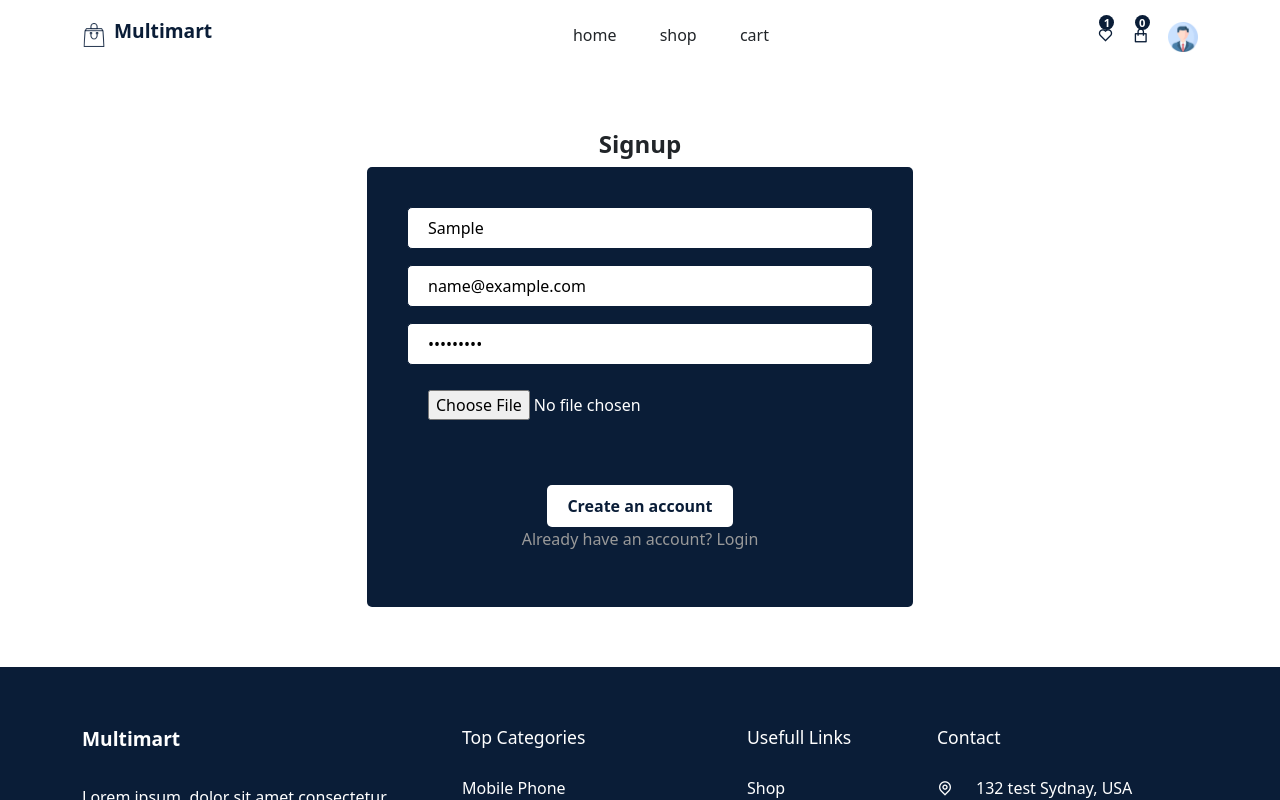
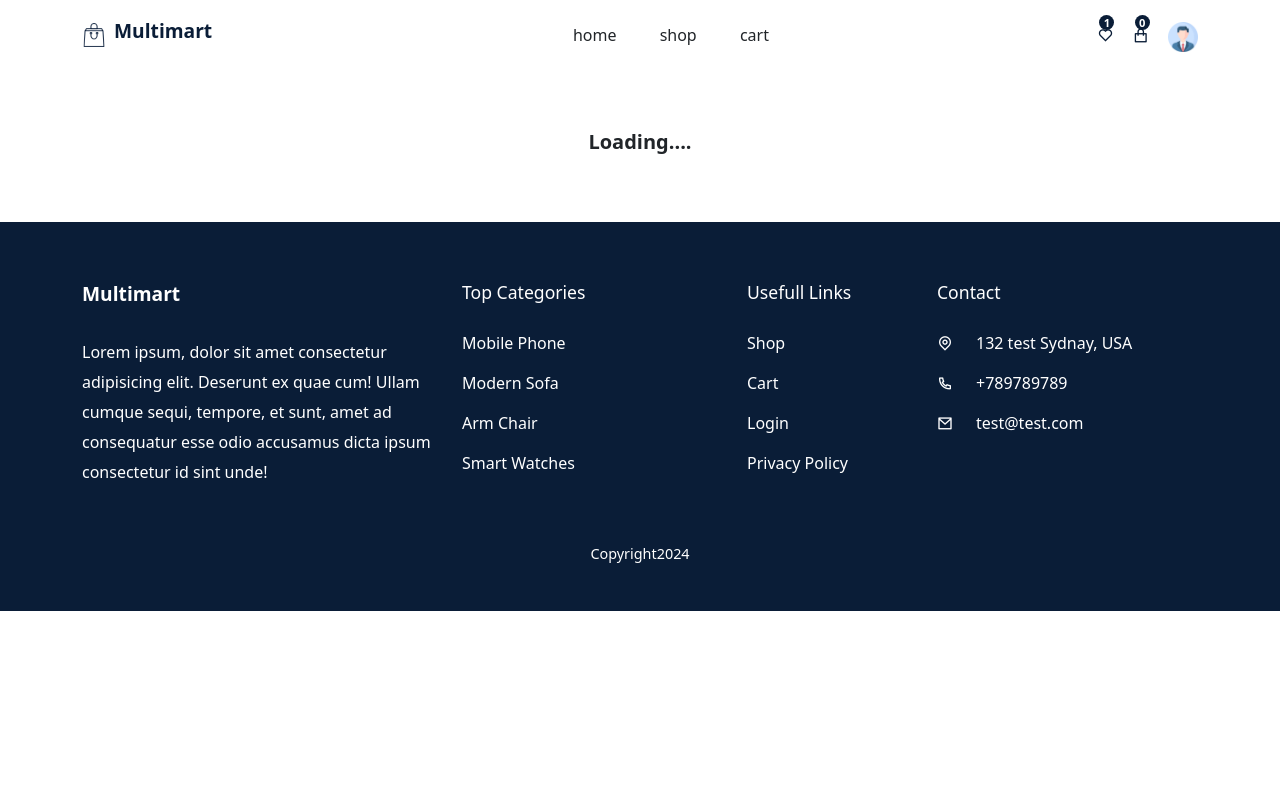
Before and after one commit to gentuuu/-Ecommerce-Website-Firebase, a React (Vite) app: page /Signup in a window 1280 px wide. Both pictures are taken after typing "Sample", "name@example.com", "Sample123" into the empty fields and a click on the button "Create an account". Shown: the top 800 px of the page. Built offline with nearby package versions, Linux system fonts and the light colour scheme; no server answers.

Commit message:
Add user do database
Dodanie użytkownika przez formularz do bazy danych

```diff
--- a/src/pages/Signup.jsx
+++ b/src/pages/Signup.jsx
@@ -3,7 +3,7 @@ import '../styles/Login.scss'
 import { useState } from 'react'
 import { Container, Row, Col, Form, FormGroup } from "reactstrap"
 import Helmet from '../components/Helmet/Helmet'
-import { Link } from 'react-router-dom'
+import { Link, useNavigate } from 'react-router-dom'
 
 import { createUserWithEmailAndPassword, updateProfile } from 'firebase/auth'
 import { ref, uploadBytesResumable, getDownloadURL } from 'firebase/storage'
@@ -23,6 +23,8 @@ const Signup = () => {
   const [file, setFile] = useState(null)
   const [loading, setLoadnig] = useState(false)
 
+  const navigate = useNavigate()
+
   const signup = async(e)=>{
     e.preventDefault()
     setLoadnig(true)
@@ -40,18 +42,30 @@ const Signup = () => {
           toast.error(error.message);
         },
         () => {
-          getDownloadURL(uploadTask.snapshot.ref).then(async(getDownloadURL) =>{
+          getDownloadURL(uploadTask.snapshot.ref).then(async(downloadURL) =>{
+            //update user profile
             await updateProfile(user, {
               displayName: username,
-              photoURL: getDownloadURL,
+              photoURL: downloadURL,
+            });
+
+            // store user data in firestore database
+            await setDoc(doc(db, 'users', user.uid),{
+              uid: user.uid,
+              displayName: username,
+              email,
+              photoUrl: downloadURL,
             });
           });
         }
       );
 
-      console.log(user)
+      setLoadnig(false)
+      toast.success('Account created')
+      navigate('/login')
 
     } catch (error){
+      setLoadnig(false)
       toast.error('something went wrong')
     }
 
@@ -62,6 +76,12 @@ const Signup = () => {
       <section>
         <Container>
           <Row>
+            {
+              loading? (
+              <Col lg='12' className='text-center'>
+                <h5 className="fw-bold">Loading....</h5>
+              </Col>
+              ) : (
               <Col lg='6' className='m-auto text-center'>
                 <h3 className="fw-bold fs-4">Signup</h3>
                 <Form className='auth__form' onSubmit={signup}>
@@ -84,6 +104,8 @@ const Signup = () => {
                   <p>Already have an account? <Link to='/login'>Login</Link></p>
                 </Form>
               </Col>
+              )
+            }
           </Row>
         </Container>
       </section>
```
Lines whose indentation alone changed are shown as unchanged.
